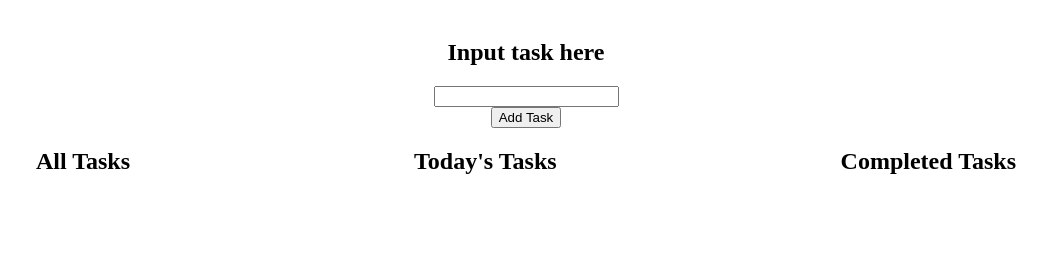
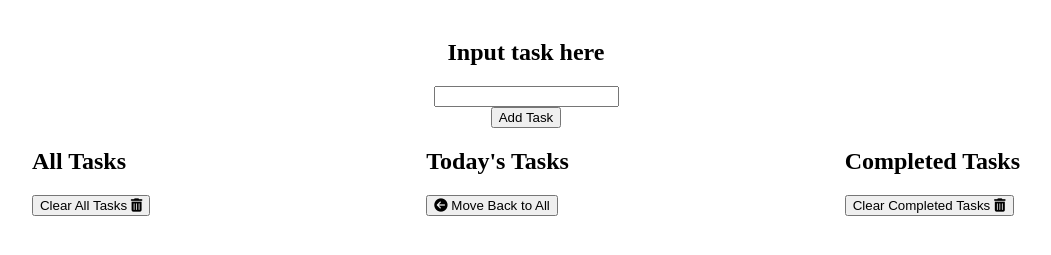
Before and after one commit to mikehudson19/tasklist, a plain HTML site: page index.html in a window 1280 px wide. Shown: the part 61-316 px from the top of the page, without its empty margins (114-1165 px from the left). Drawn offline with Linux system fonts and the light colour scheme.

Commit message:
add clear buttons to task lists

```diff
--- a/index.html
+++ b/index.html
@@ -17,14 +17,17 @@
   <div class='boxes'>
   <div id='all'>
     <h2>All Tasks</h2>
+    <button></i>Clear All Tasks <i class="fas fa-trash-alt"></i></button>
     <ul></ul>
   </div>
   <div id='today'>
     <h2>Today's Tasks</h2>
+    <button><i class="fas fa-arrow-circle-left"></i> Move Back to All</button>
     <ul></ul>
   </div>
   <div id='completed'>
     <h2>Completed Tasks</h2>
+    <button>Clear Completed Tasks <i class="fas fa-trash-alt"></i></button>
     <ul></ul>
   </div>
 </div>
```
